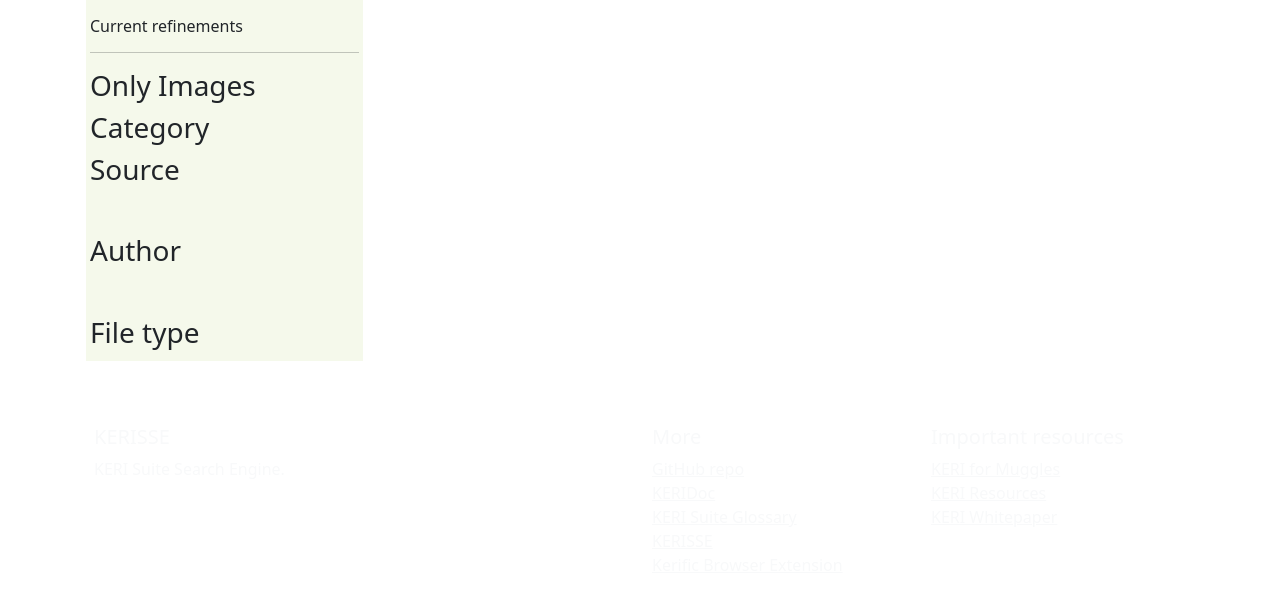
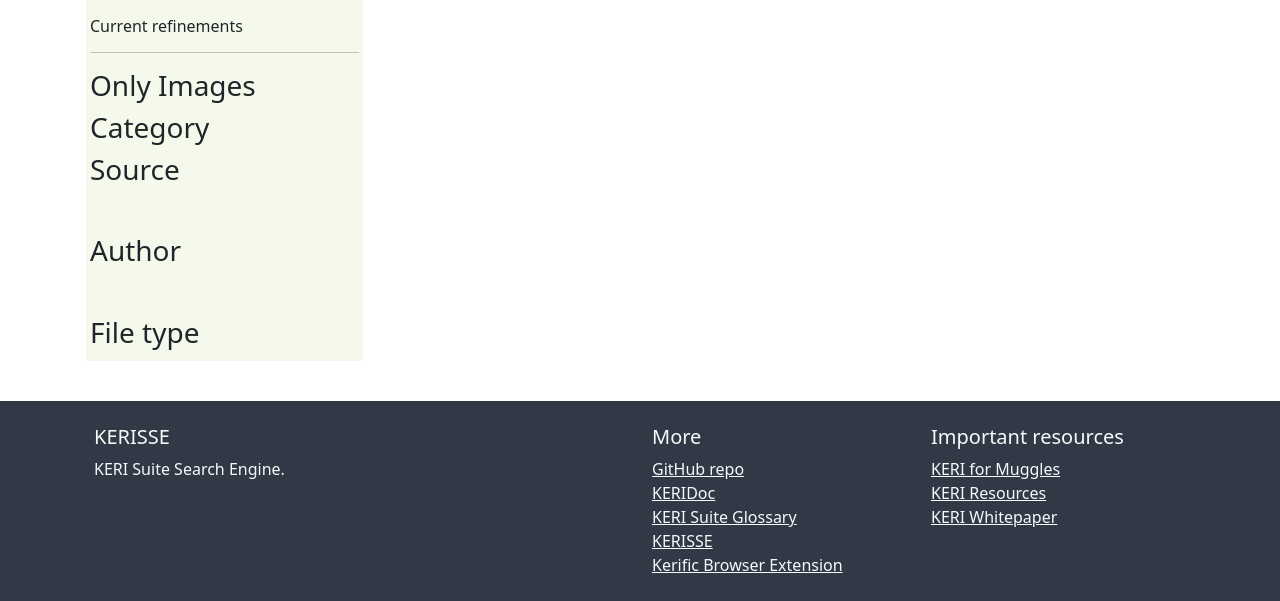
Before and after one commit to WebOfTrust/kerisse, a website built with webpack: page index.html in a window 1280 px wide. Shown: the part 317-918 px from the top of the page. Built offline with nearby package versions, Linux system fonts and the light colour scheme; files whose address does not match are found by name; what instantsearch.js, typesense-instantsearch-adapter would draw is missing.

Commit message:
Style footer

```diff
--- a/src/custom.css
+++ b/src/custom.css
@@ -972,3 +972,7 @@
     transform: rotate(359deg);
   }
 } */
+
+footer {
+  background: #313846;
+}
```
